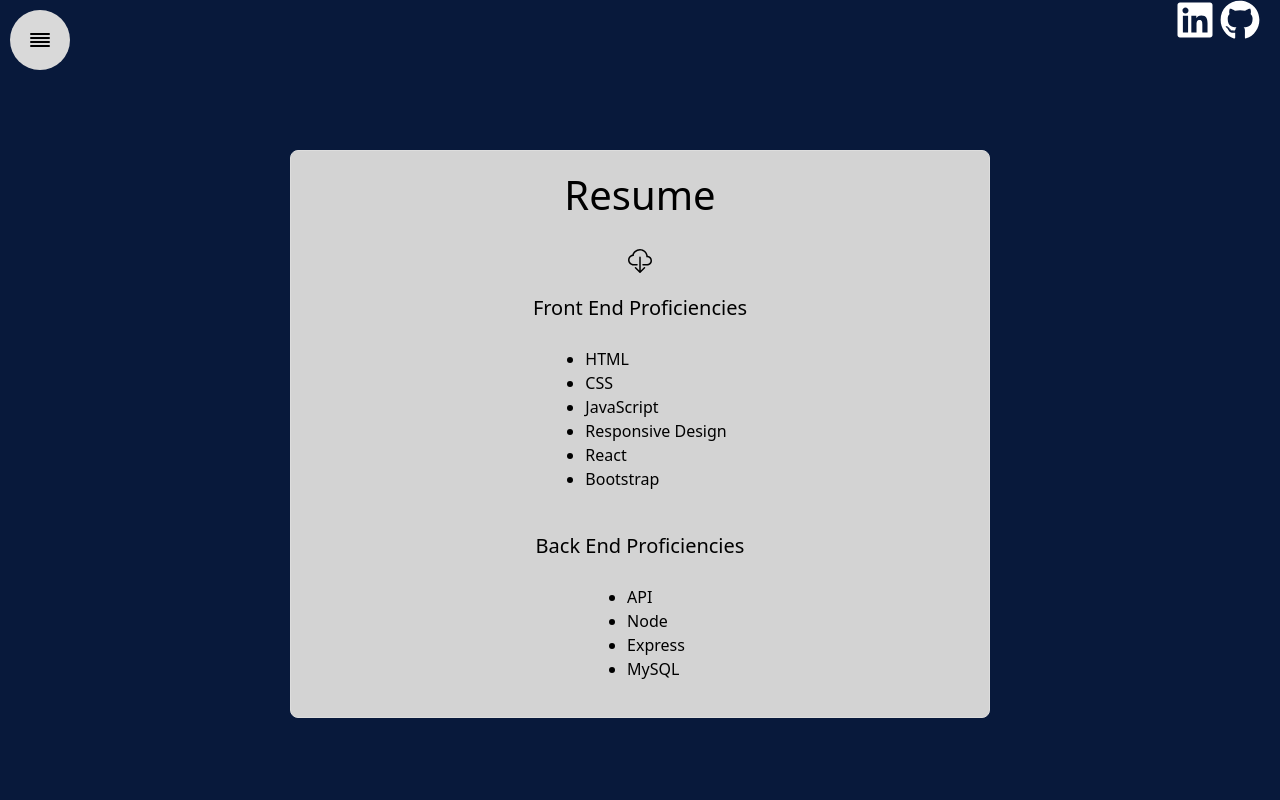
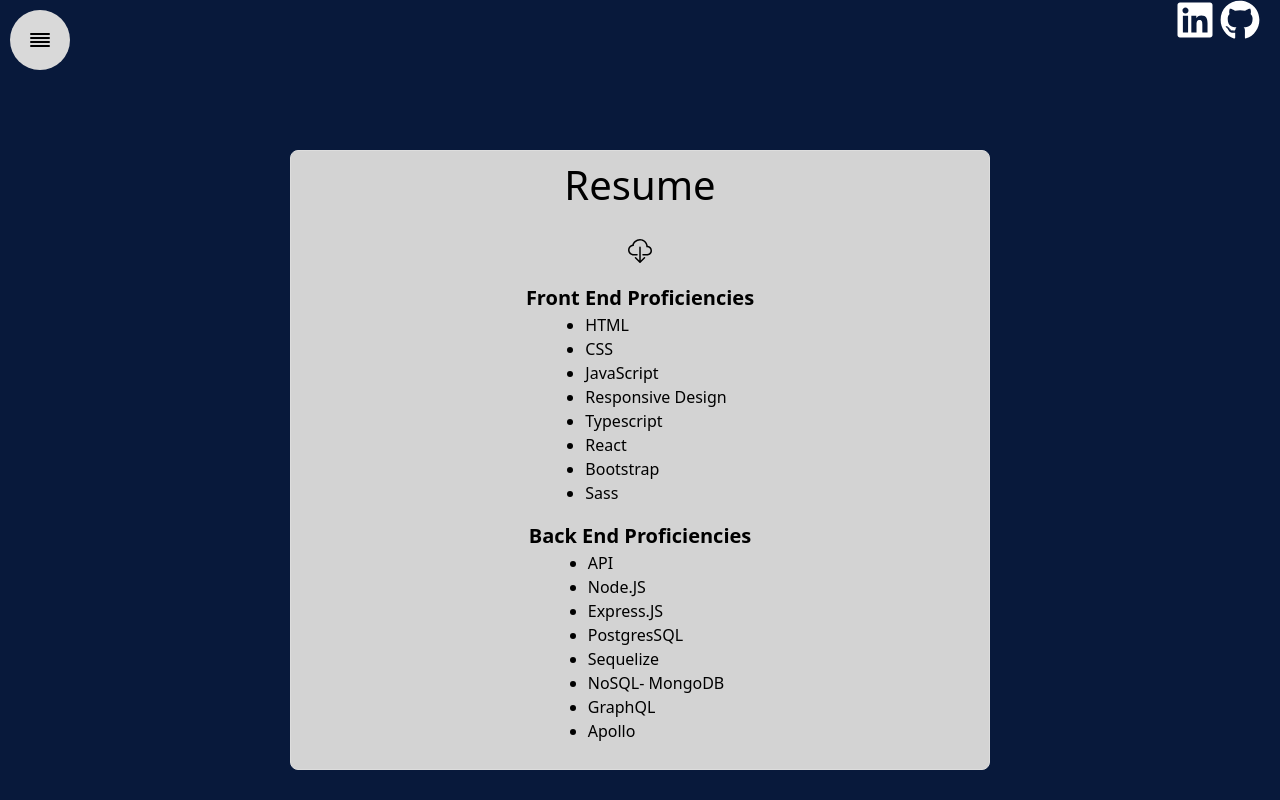
Before and after one commit to bcline01/Portfolio, a React (Vite) app: page /Resume in a window 1280 px wide. Built offline with nearby package versions, Linux system fonts and the light colour scheme.

Commit message:
updated styles

```diff
--- a/src/pages/Portfolio.jsx
+++ b/src/pages/Portfolio.jsx
@@ -23,7 +23,7 @@ const projects = [
     id: 'p1',
     image: bookshelfImage,
     title: 'BookShelf- Full Stack Application',
-    description: 'HTML, CSS, Typescript, Bycrpt, JWT, Sequelize, Axios, React, Bootstrap',
+    description: 'HTML, CSS, Typescript, Bcrypt, JWT, Sequelize, Axios, React, Bootstrap',
     summary: 'This is an online personal library for users to interact with. This application utilizes Google Books API as well as New York Times API.',
     link: 'https://github.com/bcline01/BookShelf'
   },
@@ -33,13 +33,13 @@ const projects = [
     title: 'Pet Adoption Website',
     description: 'HTML, CSS, JavaScript, Bootstrap',
     summary: 'This project is an animal adoption website designed to provide a seamless and engaging experience for prospective pet owners while delivering comprehensive information about each pet.',
-    link: 'https://github.com/bcline01/Animal-Shelter-Project1'
+    link: 'https://github.com/bcline01/Animal-Shelter'
   },
   {
     id: 'p3',
     image: puzzleImage,
     title: 'Puzzle Pairs',
-    description: 'HTML, CSS, JavaScript, React, Bootstrap',
+    description: 'HTML, CSS, JavaScript, React, Bootstrap, Framer-Motion',
     summary: 'Puzzle Pairs is an interactive matching card game designed to challenge players by tracking both the time taken and the number of moves required to complete the game. This dynamic approach encourages efficiency and adds a layer of strategy, enhancing the overall gameplay experience.',
     link: 'https://github.com/bcline01/Puzzlepairs'
   },
@@ -49,7 +49,7 @@ const projects = [
     title: 'Weather Forecast APP- Full Stack Application',
     description: 'HTML, CSS, Bootstrap, JavaScript, Node.JS, Express.JS, Typescript, Open Weather API',
     summary: 'Using the Open Weather API, the user is able to view current and future weather conditions for multiple cities.',
-    link: 'https://weatherapp-cyn7.onrender.com'
+    link: 'https://github.com/bcline01/weatherAPP'
   },
   {
     id: 'p5',
@@ -71,7 +71,7 @@ const projects = [
     id: 'p7',
     image: kanbanImage,
     title: 'Kanban Board- Full Stack Application ',
-    description: 'HTML, CSS, Typescript, Node.JS, React, postgresSQL, Express.JS, JWT, Bycrpt',
+    description: 'HTML, CSS, Typescript, Node.JS, React, postgresSQL, Express.JS, JWT, Bcrypt',
     summary: 'It allows users to log in, manage tasks in a Kanban-style interface, and ensures that only authenticated users can access and manipulate data.',
     link: 'https://github.com/bcline01/kanban-board'
   },
--- a/src/pages/Resume.jsx
+++ b/src/pages/Resume.jsx
@@ -14,27 +14,44 @@ export default function Resume() {
          onMouseEnter={() => setIsHovered(true)}
          onMouseLeave={() => setIsHovered(false)}
      >
-                <BsCloudDownload style={{color: 'black', fontSize: '24px'}}/>
+                <BsCloudDownload   style={{
+        color: 'black',
+        fontSize: '24px',
+        transform: isHovered ? 'scale(1.5)' : 'scale(1)',
+        transition: 'transform 0.3s ease', // Smooth transition
+      }}/>
 
             </a>
         <div className="resumeFront">Front End Proficiencies</div>
-        <br></br>
+
           <ul>
             <li>HTML</li>
             <li>CSS</li>
             <li>JavaScript</li>
             <li>Responsive Design</li>
+            <li>Typescript</li>
             <li>React</li>
             <li>Bootstrap</li>
+            <li>Sass</li>
           </ul>
-        <br></br>
+
         <div className="resumeBack">Back End Proficiencies</div>
-        <br></br>
-        <ul>
+
+        <ul id='back'>
             <li>API</li>
-            <li>Node</li>
-            <li>Express</li>
-            <li>MySQL</li>
+            <li>Node.JS</li>
+            <li>Express.JS</li>
+            <li>PostgresSQL</li>
+            <li>Sequelize</li>
+            <li>NoSQL- MongoDB</li>
+            <li>GraphQL</li>
+            <li>Apollo</li>
+
+
+
+
+
+
           </ul>
 
         </div>
--- a/src/styles/Resume.css
+++ b/src/styles/Resume.css
@@ -1,14 +1,20 @@
 .resumeFront {
     font-size: 20px;
     margin-top: 20px;
+    font-weight: bold;
 }
 
 
 
 .resumeBack {
     font-size: 20px;
+    font-weight: bold;
 
 }
+
+/* #back {
+    margin-right: 10%;
+} */
 
 .resume {
     display: flex;
@@ -19,7 +25,7 @@
     width: 700px;
     max-width: 1000px;
     margin: 0 auto;
-    padding: 20px;
+    padding: 10px;
     background-color: lightgray;
     border: 1px solid #ddd;
     border-radius: 8px;
```
